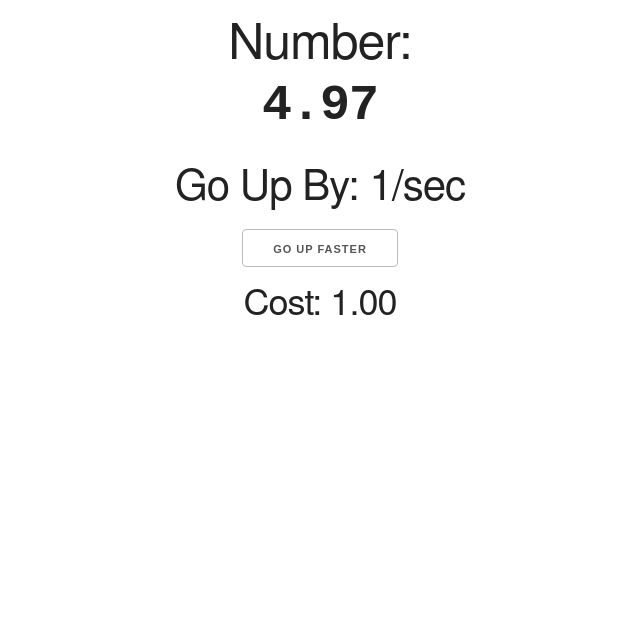
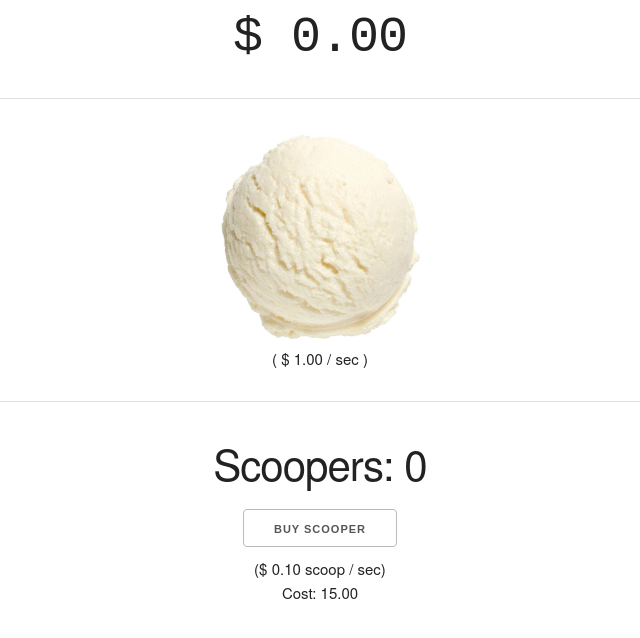
Before and after one commit to marcmajcher/scooperduper, a website: page index.html in a window 1280 px wide. Shown: the whole page, without its empty margins (320-960 px from the left). Drawn offline with nearby package versions, Linux system fonts and the light colour scheme.

Commit message:
basic setup

```diff
--- a/css/style.css
+++ b/css/style.css
@@ -8,10 +8,15 @@
     user-select: none;
 }
 
-.container {
+.center {
     text-align: center;
 }
 
-strong {
+.scoop {
+    width: 200px;
+    cursor: pointer;
+}
+
+.decimal {
     font-family: 'Courier New', Courier, monospace;
 }
--- a/index.html
+++ b/index.html
@@ -12,14 +12,24 @@
 
 <body>
     <div class="container center">
-        <!-- <div>Elapsed Time: <span id="time">0</span></div> -->
-        <h1>Number:<br><strong id="number">0</strong></h1>
-        <h2>Go Up By: <span id="goup">0.1</span>/sec</h2>
-        <button id="faster">Go Up Faster</button>
-        <h3>Cost: <span id="cost">1</span></h3>
+        <h1 id="money" class="decimal">$ <span id="num-money">.</span></h1>
+        <hr>
+        <div>
+            <img id="scoop-vanilla" class="scoop" src="img/scoop-vanilla.jpg" alt="Scoop of Vanilla">
+            <div>( $ <span id="profit-vanilla">.</span> / sec )</div>
+        </div>
+        <hr>
+        <h2>Scoopers: <span id="num-scoopers">.</span></h2>
+        <div>
+            <button id="buy-scooper">Buy Scooper</button>
+            <div>($ <span id="rate-scooper">.</span> scoop / sec)</div>
+            <div>Cost: <span id="cost-scooper">.</span></div>
+        </div>
     </div>
 </body>
+
 <script src="js/MainLoop.js"></script>
+<script src="js/ScooperGame.js"></script>
 <script src="js/scooper.js"></script>
 
 </html>
--- /dev/null
+++ b/js/ScooperGame.js
@@ -0,0 +1,11 @@
+/* eslint-env browser */
+
+((root) => {
+  class ScooperGame {
+    constructor() {
+      this.flavor = 'vanilla';
+    }
+  }
+
+  root.ScooperGame = ScooperGame;
+})(this);
--- a/js/scooper.js
+++ b/js/scooper.js
@@ -1,18 +1,9 @@
 /* eslint-env browser */
 /* eslint-disable no-console, no-magic-numbers */
-/* globals MainLoop */
+/* globals ScooperGame, MainLoop */
 
-const numberDiv = document.getElementById('number');
-const goupDiv = document.getElementById('goup');
-// const timeDiv = document.getElementById('time');
-const costDiv = document.getElementById('cost');
-const startTime = new Date();
-
-const adder = 1;
 const multiplier = 1.15;
-let number = 0;
-let goup = 1; // per sec
-let goupCost = 1;
+const game = new ScooperGame();
 
 function format(num, digits) {
     const pow = Math.pow(10, digits);
@@ -27,32 +18,83 @@ function format(num, digits) {
     return out + '0'.repeat(digits);
 }
 
-costDiv.innerText = format(goupCost, 2);
+function el(id) {
+    return document.getElementById(id);
+}
 
-function goUpFaster() {
-  if (number >= goupCost * multiplier) {
-    goup += adder;
-    number -= goupCost;
-    goupCost *= multiplier;
-    costDiv.innerText = format(goupCost, 2);
+function setNum(id, value, doFormat = true) {
+    if (doFormat) {
+        value = format(value, 2);
+    }
+    el(id).innerText = value;
+}
+
+function setClick(id, fn) {
+    el(id).addEventListener('click', fn);
+}
+
+const generators = {
+    scooper: {
+        baseCost: 15,
+        number: 0,
+        rate: 0.1,
+    }
+};
+
+const player = {
+    money: 0,
+};
+
+const flavors = {
+    vanilla: {
+        income: 1
+    }
+};
+
+function getCost(type) {
+    return generators[type].baseCost * Math.pow(multiplier, generators[type].number);
+}
+
+function buy(type) {
+    const cost = getCost(type);
+    if (cost <= player.money) {
+        generators[type].number++;
+        player.money -= cost;
     }
 }
 
-document.getElementById('faster').addEventListener('click', goUpFaster);
+function scoop(flavor) {
+    player.money += flavors[flavor].income;
+}
+
+setClick('scoop-vanilla', (e) => {
+    scoop('vanilla');
+});
+
+setClick('buy-scooper', (e) => {
+    buy('scooper');
+});
+
+setNum('profit-vanilla', flavors.vanilla.income);
 
 function update(delta) {
+    const scooper = generators.scooper;
     const ms = delta / 1000;
-  const toGoUp = goup * ms;
-  number += toGoUp;
+    const secIncome = scooper.rate * scooper.number;
+    player.money += (secIncome * ms);
 }
 
 function draw(interpolationPercentage) {
-  numberDiv.innerText = format(number, 2);
-  goupDiv.innerText = goup;
+    setNum('num-money', Math.floor(player.money));
+    setNum('num-scoopers', generators.scooper.number, false);
+    setNum('rate-scooper', generators.scooper.rate);
+    setNum('cost-scooper', getCost('scooper'));
 }
 
 function end(fps, panic) {
-  // console.log('END', fps, panic);
+    if (panic) {
+        console.log(`PANIC: ${fps}`);
+    }
 }
 
 MainLoop.setUpdate(update).setDraw(draw).setEnd(end).start();
```
Also changed, not shown: gulpfile.js (added, +25 -0 lines), package.json (added, +35 -0 lines), img/scoop-vanilla.jpg (added), 1 other file. Lines whose indentation alone changed are shown as unchanged.
